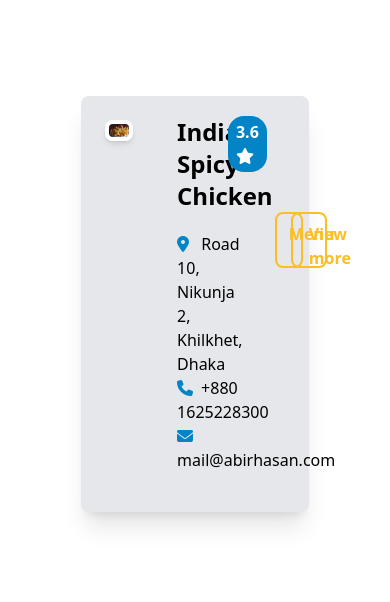
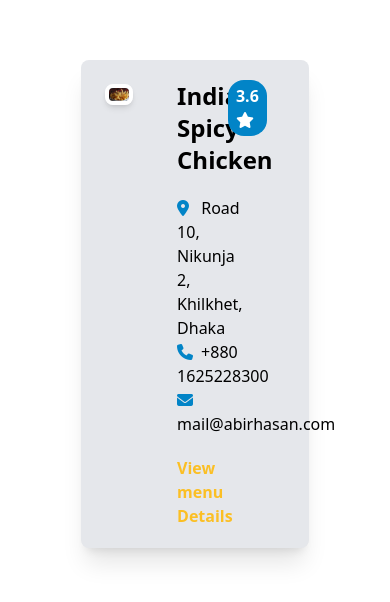
Before and after one commit to abirhasandipu/CustomTailwindComponents, a website: page src/searchItemCard.html in a window 390 px wide. Shown: the part 118-720 px from the top of the page. Drawn offline with Linux system fonts and the light colour scheme.

Commit message:
some trouble with Card responsiveness

```diff
--- a/src/searchItemCard.html
+++ b/src/searchItemCard.html
@@ -27,15 +27,15 @@
                     <li> <i class="mr-2 text-sky-600 fa-solid fa-phone"></i>+880 1625228300</li>
                     <li class="inline"> <i class="mr-2 text-sky-600 fa-solid fa-envelope"></i>mail@abirhasan.com</li>
                 </ul>
+                <div class="font-semibold">
+                    <a class="mr-6 py-2 text-amber-400 " href="#">View menu</a>
+                    <a class="py-2 text-amber-400 " href="#">Details</a>
+                </div>
             </div>
         </div>
         <div class="col-span-1 md:col-span-1">
             <div class="p-5">
                 <p class="mr-6 float-right text-white bg-sky-600 rounded-2xl px-2 py-1 font-semibold text-md">3.6 <i class="fa-solid fa-star"></i></i></p>
-                <div class="grid grid-cols-2 gap-4 float-right mt-24 md:mt-18 font-semibold">
-                    <a class="h-14 w-full px-3 py-2 text-amber-400 rounded-lg border-2 border-amber-400" href="#">Menu</a>
-                    <a class="h-14 w-full px-4 py-2 text-amber-400 rounded-lg border-2 border-amber-400" href="#">View more</a>
-                </div>
             </div>
         </div>
 
```
Also changed, not shown: src/search.html (+2 -2 lines), dist/output.css.
